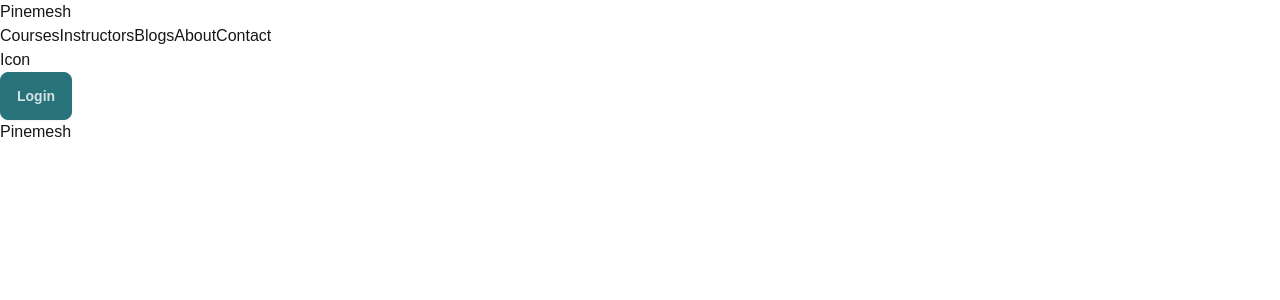
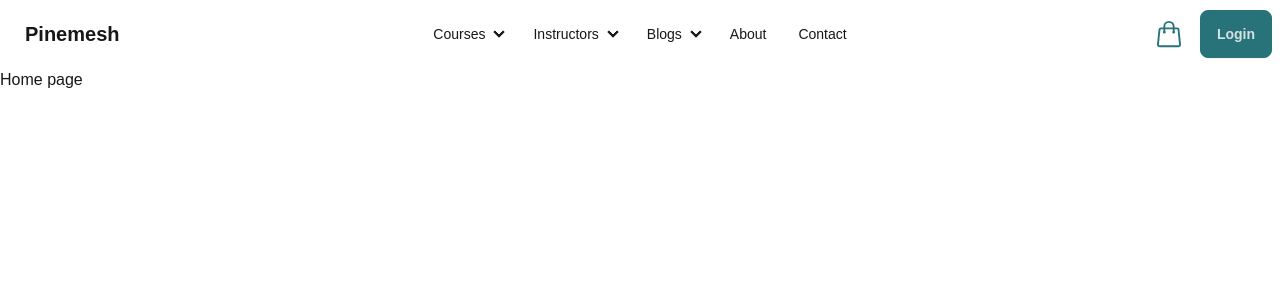
Before and after one commit to hasanalam365/pinemesh-task, a Next.js app: page / in a window 1280 px wide. Shown: the top 300 px of the page. Built offline with nearby package versions, Linux system fonts and the light colour scheme.

Commit message:
navbar done

```diff
--- a/package.json
+++ b/package.json
@@ -11,7 +11,8 @@
   "dependencies": {
     "next": "15.0.3",
     "react": "19.0.0-rc-66855b96-20241106",
-    "react-dom": "19.0.0-rc-66855b96-20241106"
+    "react-dom": "19.0.0-rc-66855b96-20241106",
+    "react-icons": "^5.3.0"
   },
   "devDependencies": {
     "daisyui": "^4.12.14",
--- a/src/app/layout.js
+++ b/src/app/layout.js
@@ -1,6 +1,7 @@
 import localFont from "next/font/local";
 import "./globals.css";
 import Link from "next/link";
+import Navbar from "@/components/shared/Navbar";
 
 const geistSans = localFont({
   src: "./fonts/GeistVF.woff",
@@ -14,7 +15,7 @@ const geistMono = localFont({
 });
 
 export const metadata = {
-  title: "Create Next App",
+  title: "Pinemesh",
   description: "Generated by create next app",
 };
 
@@ -23,20 +24,7 @@ export default function RootLayout({ children }) {
     <html lang="en" data-theme="pinemeshTheme">
       <body
         className={`${geistSans.variable} ${geistMono.variable} antialiased`}>
-        <nav>
-          <button>Pinemesh</button>
-          <ul>
-            <Link href={"/courses"}>Courses</Link>
-            <Link href={"/courses"}>Instructors</Link>
-            <Link href={"/courses"}>Blogs</Link>
-            <Link href={"/courses"}>About</Link>
-            <Link href={"/courses"}>Contact</Link>
-          </ul>
-          <div>
-            <button>Icon</button>
-          </div>
-          <button className="btn btn-primary">Login</button>
-        </nav>
+        <Navbar></Navbar>
 
         {children}
       </body>
--- a/src/app/page.js
+++ b/src/app/page.js
@@ -1,5 +1,9 @@
-import Image from "next/image";
+import Homepage from "@/components/Homepage/Homepage";
 
 export default function Home() {
-  return <div>Pinemesh</div>;
+  return (
+    <main>
+      <Homepage />
+    </main>
+  );
 }
--- /dev/null
+++ b/src/components/Homepage/Homepage.jsx
@@ -0,0 +1,11 @@
+import React from 'react';
+
+const Homepage = () => {
+    return (
+        <div>
+            Home page
+        </div>
+    );
+};
+
+export default Homepage;
--- /dev/null
+++ b/src/components/shared/Navbar.jsx
@@ -0,0 +1,86 @@
+import React from 'react';
+import { HiOutlineShoppingBag } from "react-icons/hi2";
+
+const Navbar = () => {
+    return (
+       <div className="navbar bg-base-100">
+  <div className="navbar-start">
+    <div className="dropdown">
+      <div tabIndex={0} role="button" className="btn btn-ghost lg:hidden">
+        <svg
+          xmlns="http://www.w3.org/2000/svg"
+          className="h-5 w-5"
+          fill="none"
+          viewBox="0 0 24 24"
+          stroke="currentColor">
+          <path
+            strokeLinecap="round"
+            strokeLinejoin="round"
+            strokeWidth="2"
+            d="M4 6h16M4 12h8m-8 6h16" />
+        </svg>
+      </div>
+      <ul
+        tabIndex={0}
+        className="menu menu-sm dropdown-content bg-base-100 rounded-box z-[1] mt-3 w-52 p-2 shadow">
+        <li><a>Item 1</a></li>
+        <li>
+          <a>Parent</a>
+          <ul className="p-2">
+            <li><a>Submenu 1</a></li>
+            <li><a>Submenu 2</a></li>
+          </ul>
+        </li>
+        <li><a>Item 9</a></li>
+      </ul>
+    </div>
+    <a className="btn btn-ghost text-xl">Pinemesh</a>
+  </div>
+  <div className="navbar-center hidden lg:flex">
+    <ul className="menu menu-horizontal px-1">
+
+      <li>
+        <details>
+          <summary>Courses</summary>
+          <ul className="p-2">
+            <li><a>Frontend Developer</a></li>
+            <li><a>Backend Developer</a></li>
+
+          </ul>
+        </details>
+      </li>
+      <li>
+        <details>
+          <summary>Instructors</summary>
+          <ul className="p-2">
+            <li><a>Elon Mask</a></li>
+            <li><a>Mark</a></li>
+
+          </ul>
+        </details>
+      </li>
+      <li>
+        <details>
+          <summary>Blogs</summary>
+          <ul className="p-2">
+            <li><a>Blog 1</a></li>
+            <li><a>Blog 2</a></li>
+
+          </ul>
+        </details>
+      </li>
+       <li><a>About</a></li>
+       <li><a>Contact</a></li>
+    </ul>
+  </div>
+            <div className="navbar-end ">
+                <a className='text-3xl text-primary mr-4'>
+                    <HiOutlineShoppingBag />
+                </a>
+    <a className="btn btn-primary">Login</a>
+  </div>
+</div>
+    );
+};
+
+export default Navbar;
```
Also changed, not shown: 1 other file (tests, documents, lock files or other folders).
